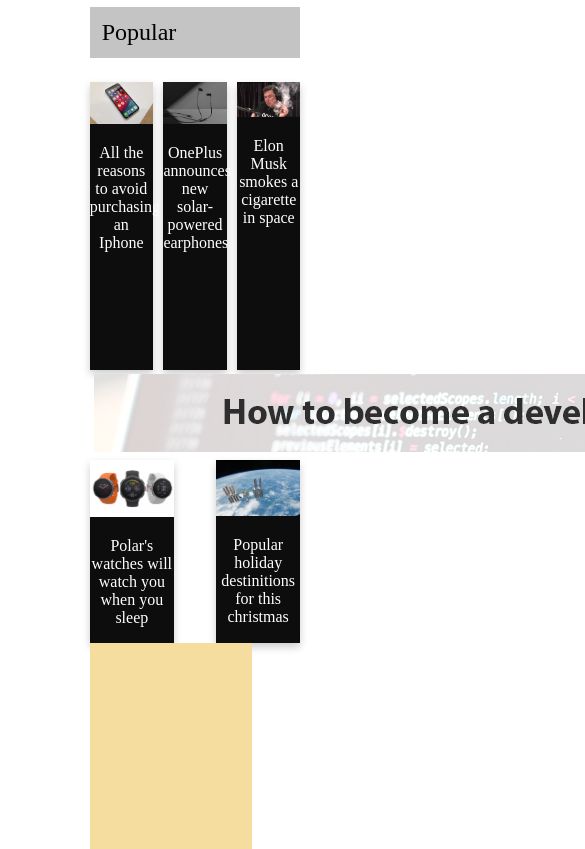
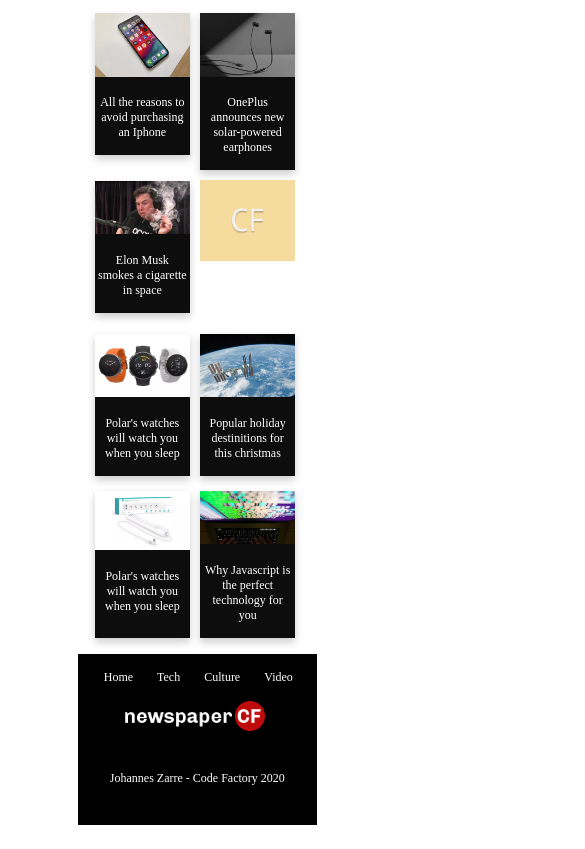
Before and after one commit to ZageGit/CF-CR2-Zage, a plain HTML site: page index.html in a window 390 px wide. Shown: the part 575-1424 px from the top of the page, 585 px wide, since content can reach past the window. Drawn offline with Linux system fonts and the light colour scheme.

Commit message:
add media querys

```diff
--- a/index.html
+++ b/index.html
@@ -24,10 +24,9 @@
 		</div>
 	<nav>
 		<a class="navbartop" href="index.html">Home</a>
-		<a class="navbartop" href="index.html">Home</a>
-		<a class="navbartop" href="index.html">Home</a>
-		<a class="navbartop" href="index.html">Home</a>
-		<a class="navbartop" href="index.html">Home</a>
+		<a class="navbartop" href="index.html">Tech</a>
+		<a class="navbartop" href="index.html">Culture</a>
+		<a class="navbartop" href="index.html">Video</a>
 	</nav>
 
 	</header>
@@ -49,21 +48,28 @@
 
 		<div class="card1">
 			<img class="imgrow1" src="img/jeff.png" alt="Jeff Bezos">
-			<p>Lex Luthor or the boy next door?</p>
+			<p class="cardtext">Lex Luthor or the boy next door?</p>
 
 		</div>
 
 		<div class="card1">
 			<img class="imgrow1" src="img/eu.png" alt="EU">
-			<p>10 ways to keep your files safe</p>
+			<p class="cardtext">10 ways to keep your files safe</p>
 
 		</div>
 
 		<div class="card1">
 			<img class="imgrow1" src="img/phone.png" alt="Phone">
-			<p>Spotify raises limit of offline songs to 10, 000 per device</p>
+			<p class="cardtext">Spotify raises limit of offline songs to 10,000 per device</p>
 
 		</div>
+
+		<div class="hidden1">
+			<img class="fswd" src="img/banner-mobile-fswd.png" alt="IPhone">
+
+		</div>
+
+
 
 	</div>
 
@@ -77,26 +83,38 @@
 
 		<div class="card1">
 			<img class="imgrow1"src="img/iphone.png" alt="IPhone">
-			<p>All the reasons to avoid purchasing an Iphone</p>
+			<p class="cardtext">All the reasons to avoid purchasing an Iphone</p>
 
 		</div>
 
 		<div class="card1">
 			<img class="imgrow1" src="img/one.png" alt="headphones">
-			<p>OnePlus announces new solar-powered earphones</p>
+			<p class="cardtext">OnePlus announces new solar-powered earphones</p>
 
 		</div>
 
 		<div class="card1">
 			<img class="imgrow1" src="img/musk.jpg" alt="Elon Tusk">
-			<p>Elon Musk smokes a cigarette in space</p>
+			<p class="cardtext">Elon Musk smokes a cigarette in space</p>
 
 		</div>
+
+		<div class="hidden1">
+			<img class="cfwd" src="img/banner-mobile-cf.png" alt="IPhone">
+
+		</div>
+
+
+
+
+
+
+
 	</div>
 
 	<div class="developer">
 
-		<img src="img/banner-3.png" alt="Banner 3">
+		<img class="devimg" src="img/banner-3.png" alt="Banner 3">
 
 	</div>
 
@@ -106,13 +124,13 @@
 
 		<div class="card2">
 			<img class="imgbotrow" src="img/polar.png" alt="Polar">
-			<p>Polar's watches will watch you when you sleep</p>
+			<p class="cardtext">Polar's watches will watch you when you sleep</p>
 
 		</div>
 
 		<div class="card2">
 			<img class="imgbotrow" src="img/nasa.png" alt="NASA">
-			<p>Popular holiday destinitions for this christmas</p>
+			<p class="cardtext">Popular holiday destinitions for this christmas</p>
 
 		</div>
 
@@ -121,19 +139,18 @@
 
 		</div>
 
-		<div class="testing">
+
 			<div class="card2">
 				<img class="imgbotrow" src="img/smart.png" alt="SMART">
-				<p>Polar's watches will watch you when you sleep</p>
+				<p class="cardtext">Polar's watches will watch you when you sleep</p>
 
 			</div>
 
 			<div class="card2">
 				<img class="imgbotrow" src="img/snowden.jpg" alt="javasript">
-				<p>Why Javascript is the perfect technology for you</p>
+				<p class="cardtext">Why Javascript is the perfect technology for you</p>
 
 			</div>
-		</div>
 
 
 
@@ -152,11 +169,10 @@
 
 
 	<nav>
-		<a class="navbartop" href="index.html">Home</a>
-		<a class="navbartop" href="index.html">Home</a>
-		<a class="navbartop" href="index.html">Home</a>
-		<a class="navbartop" href="index.html">Home</a>
-		<a class="navbartop" href="index.html">Home</a>
+		<a class="navbarbot" href="index.html">Home</a>
+		<a class="navbarbot" href="index.html">Tech</a>
+		<a class="navbarbot" href="index.html">Culture</a>
+		<a class="navbarbot" href="index.html">Video</a>
 	</nav>
 
 
--- a/style.scss
+++ b/style.scss
@@ -35,16 +35,33 @@ header {
 	flex-flow:row wrap;
 	text-align: center;
 	justify-content:space-between;
+	align-items:stretch;
 }
 
 .card1 {
 	width:30%;
 	height:100%;
-	min-height: 18em;
 	background-color:#0E0D0D;
 	color:white;
 	box-shadow: 0 4px 8px 0 rgba(0, 0, 0, 0.2);
 }
+
+
+.cardtext {
+	padding:3%;
+}
+
+.fswd {
+	width:100%;
+	margin-top:2%;
+}
+
+.cfwd {
+	width:100%;
+	margin-top:2%;
+
+}
+
 
 .imgrow1 {
 	width:100%;
@@ -92,7 +109,7 @@ footer {
 }
 
 nav {
-	padding:1em;
+	padding:1%;
 	display:flex;
 	background-color:black;
 }
@@ -105,14 +122,32 @@ nav {
 	margin-right: 2em;
 }
 
+.navbarbot {
+	color:white;
+	text-decoration: none;
+	font-size: 1.5em;
+	font-weight: 700;
+	margin-right: 2em;
+}
+
+
+
+
+
+
+
 .date {
 	text-align: right;
-	padding-right: 3em;
+	padding-right: 4%;
 }
 
 .developer {
 	text-align: center;
 	margin:2%;
+}
+
+.devimg {
+	width:80%;
 }
 
 .headerimages {
@@ -161,3 +196,122 @@ nav {
 	flex-direction:flex-start;
 
 }
+
+
+
+
+/*Media Querys*/
+
+
+@media screen and (max-width:1000px) {
+
+
+
+
+						.headerbanner {
+							display:none;
+						}
+						.headerlogo {
+							padding: 10% 20% 10% 0%;
+							text-align: left;
+
+						}
+
+						nav {
+							padding:2% 10% 2% 10%;
+						}
+
+
+						.navbartop {
+							margin:auto;
+							font-size:1em;
+							font-weight:500;
+
+						}
+
+						.date {
+
+							display:none;
+						}
+
+						.card1 {
+							width:45%;
+							padding:2 2 1 2;
+							margin-top:5%;
+						}
+
+						.card2 {
+							width:45%;
+							margin:2%;
+							margin-top:5%;
+
+						}
+
+
+
+						.hidden1 {
+							width:45%;
+							margin-top:4%;
+						}
+
+						.row1 {
+							justify-content:space-around;
+							flex-flow:row wrap;
+						}
+
+						.botrow {
+							justify-content:space-around;
+							margin-top:5%;
+						}
+						.cardtext {
+							font-size:0.75em;
+
+						}
+
+						.developer {
+							display:none;
+						}
+
+						.cf {
+							display:none;
+
+						}
+						.newstext {
+							font-size:0.75em;
+						}
+
+						.footertext {
+							font-size:0.75em;
+							padding: 2em;
+						}
+
+						.navbarbot {
+							font-size:0.75em;
+							padding-top:5%;
+							font-weight:500;
+						}
+
+						.newsimage2 {
+							padding-top: 5%;
+							width:60%;
+						}
+
+						.newsimage{
+							text-align: center;
+						}
+
+
+
+}
+
+@media screen and (min-width:1001px) {
+
+
+	.hidden1 {
+		display: none;
+	}
+
+	.hidden2 {
+		display:none;
+	}
+}
```
Also changed, not shown: style.css, 1 other file.
